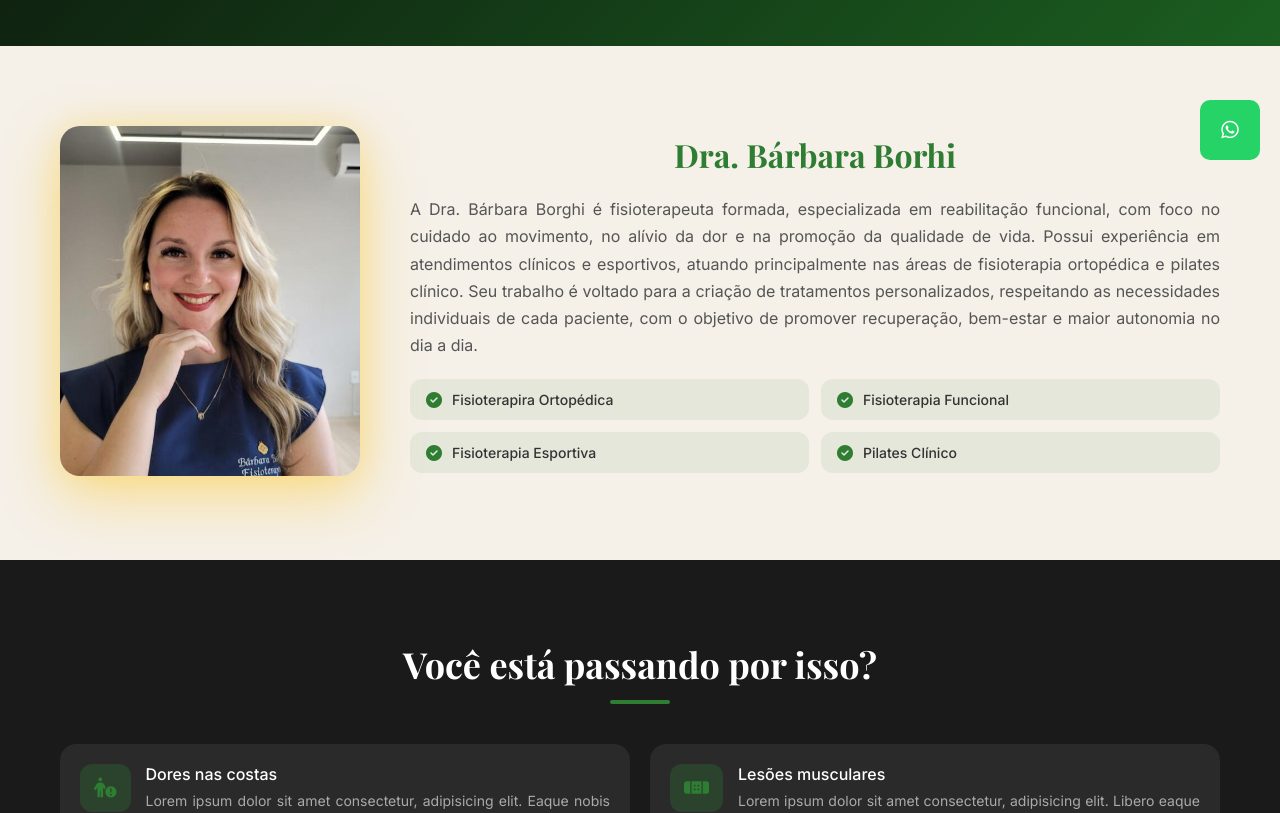
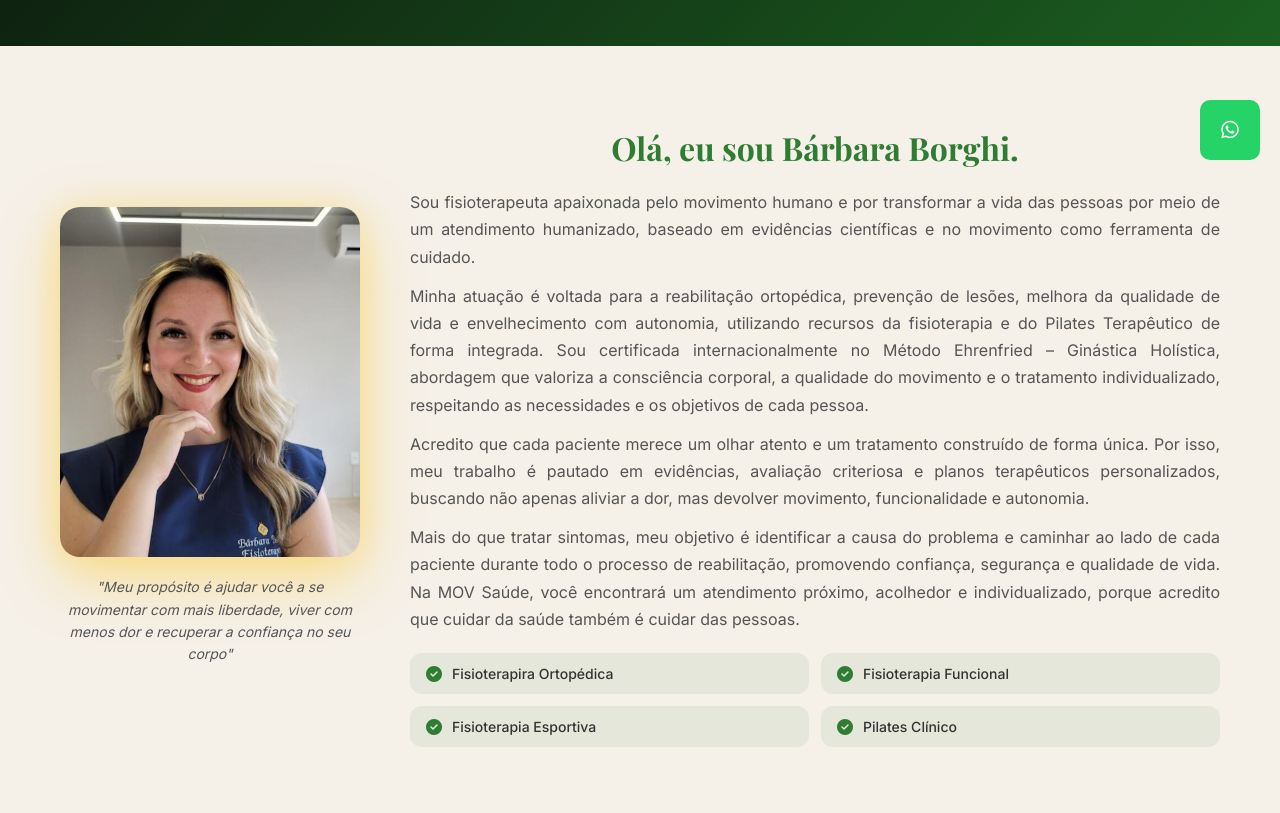
Before and after one commit to gustavoagsilva/mov-saude-react, a React (Vite) app: page / in a window 1280 px wide. Shown: the part 620-1433 px from the top of the page. Built offline with nearby package versions, Linux system fonts and the light colour scheme.

Commit message:
feat: update About and Professional content with client texts

```diff
--- a/src/components/About/About.jsx
+++ b/src/components/About/About.jsx
@@ -11,14 +11,22 @@ function About() {
           </div>
           <div className="about__content">
             <h2 className="about__title">
-              Um espaço pensado para sua saúde e bem-estar
+              Cuidar do movimento é cuidar da qualidade de vida.
             </h2>
             <p className="about__text">
-              A Mov Saúde é uma clínica especializada em fisioterapia e pilates,
-              focada em promover saúde, movimento e qualidade de vida. Com um
-              ambiente acolhedor e atendimento humanizado, oferecemos
-              tratamentos personalizados para atender as necessidades de cada
-              paciente com cuidado, atenção e excelência.
+              Na MOV Saúde acreditamos que cada pessoa possui uma história,
+              objetivos e necessidades únicas. Por isso, nosso atendimento é
+              individualizado, baseado em uma avaliação detalhada e em um plano
+              terapêutico pensado exclusivamente para você.
+            </p>
+            <p className="about__text">
+              Mais do que tratar dores, buscamos devolver segurança para se
+              movimentar, autonomia para as atividades do dia a dia e confiança
+              para viver com mais qualidade.
+            </p>
+            <p className="about__text">
+              Aqui, cada evolução é acompanhada de perto, respeitando seu ritmo
+              e seus objetivos
             </p>
           </div>
         </div>
--- a/src/components/Professional/Professional.css
+++ b/src/components/Professional/Professional.css
@@ -62,3 +62,12 @@
   color: var(--primary-color);
   font-size: 16px;
 }
+
+.professional__quote {
+  margin-top: 15px;
+  font-size: 14px;
+  color: #555;
+  text-align: center;
+  font-style: italic;
+  line-height: 1.6;
+}
--- a/src/components/Professional/Professional.jsx
+++ b/src/components/Professional/Professional.jsx
@@ -7,18 +7,43 @@ function Professional() {
       <div className="professional__container container">
         <div className="professional__image">
           <img src={barbaraImg} alt="Dra. Bárbara Borghi" />
+          <p className="professional__quote">
+            "Meu propósito é ajudar você a se movimentar com mais liberdade,
+            viver com menos dor e recuperar a confiança no seu corpo"
+          </p>
         </div>
         <div className="professional__content">
-          <h2 className="professional__title">Dra. Bárbara Borhi</h2>
+          <h2 className="professional__title">Olá, eu sou Bárbara Borghi.</h2>
           <p className="professional__text">
-            A Dra. Bárbara Borghi é fisioterapeuta formada, especializada em
-            reabilitação funcional, com foco no cuidado ao movimento, no alívio
-            da dor e na promoção da qualidade de vida. Possui experiência em
-            atendimentos clínicos e esportivos, atuando principalmente nas áreas
-            de fisioterapia ortopédica e pilates clínico. Seu trabalho é voltado
-            para a criação de tratamentos personalizados, respeitando as
-            necessidades individuais de cada paciente, com o objetivo de
-            promover recuperação, bem-estar e maior autonomia no dia a dia.
+            Sou fisioterapeuta apaixonada pelo movimento humano e por
+            transformar a vida das pessoas por meio de um atendimento
+            humanizado, baseado em evidências científicas e no movimento como
+            ferramenta de cuidado.
+          </p>
+          <p className="professional__text">
+            Minha atuação é voltada para a reabilitação ortopédica, prevenção de
+            lesões, melhora da qualidade de vida e envelhecimento com autonomia,
+            utilizando recursos da fisioterapia e do Pilates Terapêutico de
+            forma integrada. Sou certificada internacionalmente no Método
+            Ehrenfried – Ginástica Holística, abordagem que valoriza a
+            consciência corporal, a qualidade do movimento e o tratamento
+            individualizado, respeitando as necessidades e os objetivos de cada
+            pessoa.
+          </p>
+          <p className="professional__text">
+            Acredito que cada paciente merece um olhar atento e um tratamento
+            construído de forma única. Por isso, meu trabalho é pautado em
+            evidências, avaliação criteriosa e planos terapêuticos
+            personalizados, buscando não apenas aliviar a dor, mas devolver
+            movimento, funcionalidade e autonomia.
+          </p>
+          <p className="professional__text">
+            Mais do que tratar sintomas, meu objetivo é identificar a causa do
+            problema e caminhar ao lado de cada paciente durante todo o processo
+            de reabilitação, promovendo confiança, segurança e qualidade de
+            vida. Na MOV Saúde, você encontrará um atendimento próximo,
+            acolhedor e individualizado, porque acredito que cuidar da saúde
+            também é cuidar das pessoas.
           </p>
           <ul className="professional__list">
             <li className="professional__item">
```
